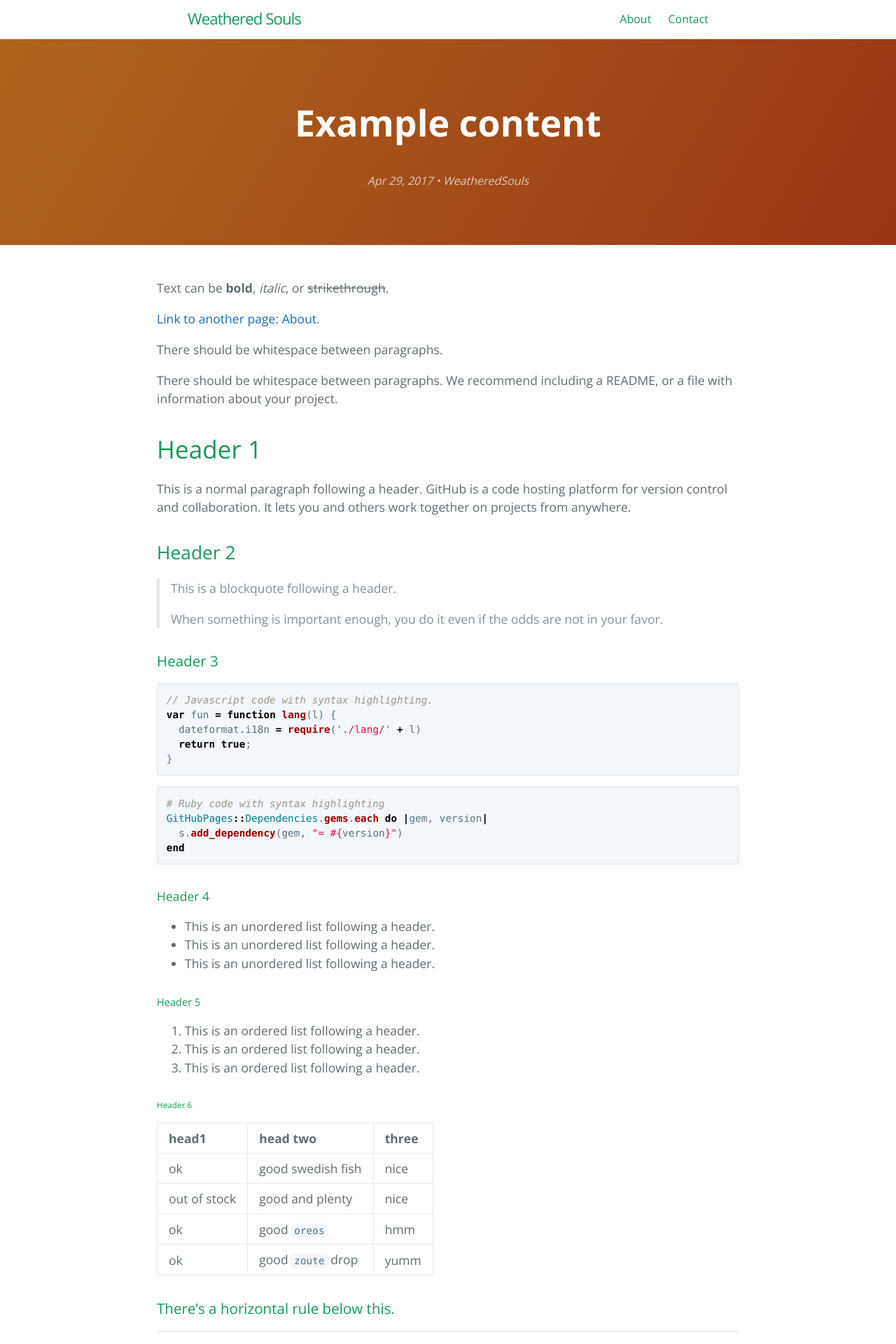
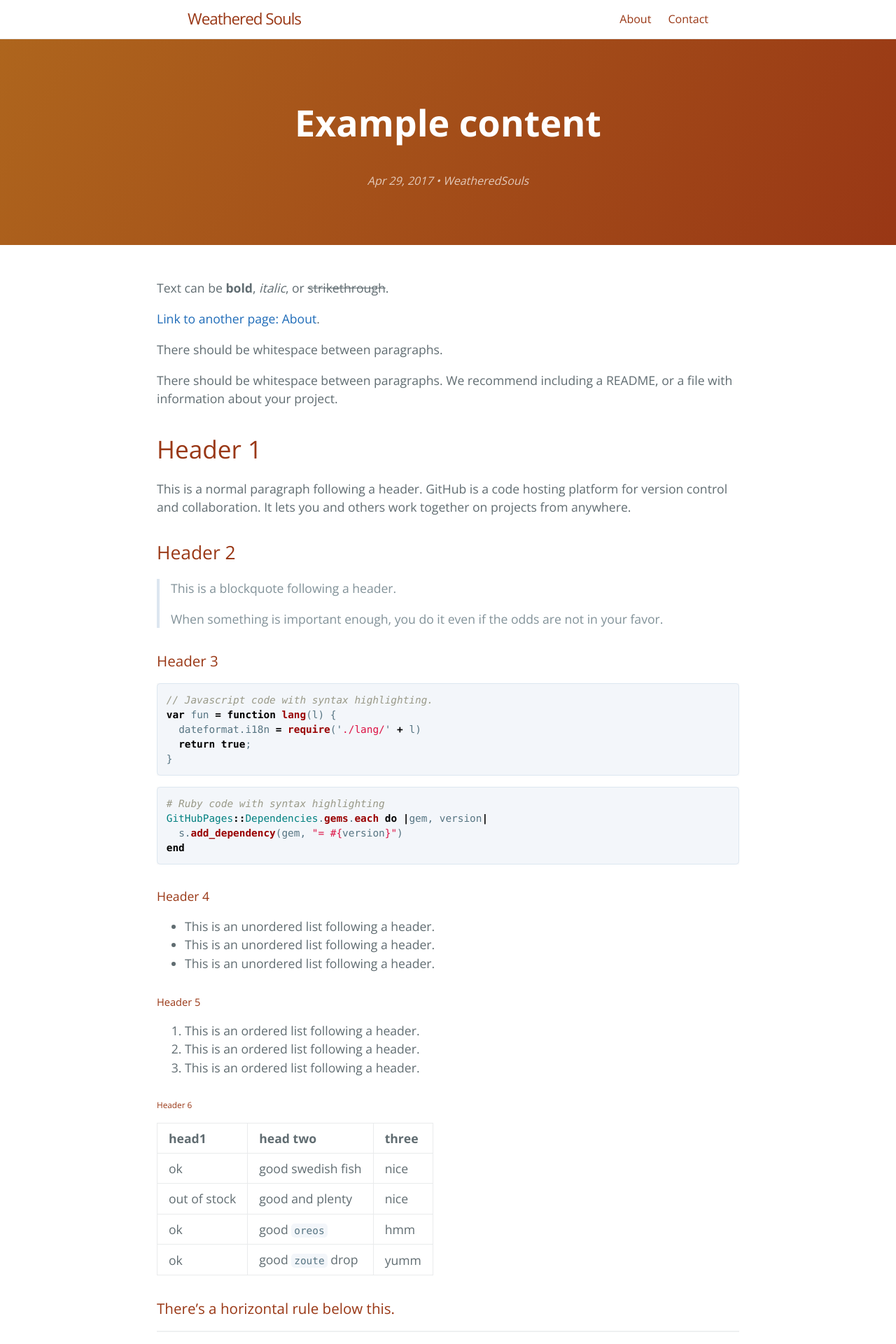
Before and after one commit to WeatheredSouls/weatheredsouls.github.io, a Jekyll site: the page built from _posts/2017-04-29-cayman-example-content.md, in a window 1280 px wide. Shown: the top 1920 px of the page at 70% size. Built offline with Jekyll 4.4.1, drawn with Linux system fonts in a browser that asks for light colours.

Commit message:
Updated colors is style.css

```diff
--- a/assets/css/style.scss
+++ b/assets/css/style.scss
@@ -4,6 +4,24 @@
 @import 'jekyll-theme-cayman-blog';
 
 
-.page-header {
-    background-image: linear-gradient(120deg, #ae651d, #993715);
+.site-title,.site-title:visited,.site-title:hover{
+    color:#993715;
 }
+
+.site-nav .page-link{
+    color:#993715;
+}
+
+.page-header{
+    background-color:#993715;
+    background-image:linear-gradient(120deg, #ae651d, #993715)
+}
+
+.main-content h1,.main-content h2,.main-content h3,.main-content h4,.main-content h5,.main-content h6{
+    color:#993715
+}
+
+.site-footer .my-svg-icon:hover{
+    color:#993715;
+    fill:#993715;
+}
```
